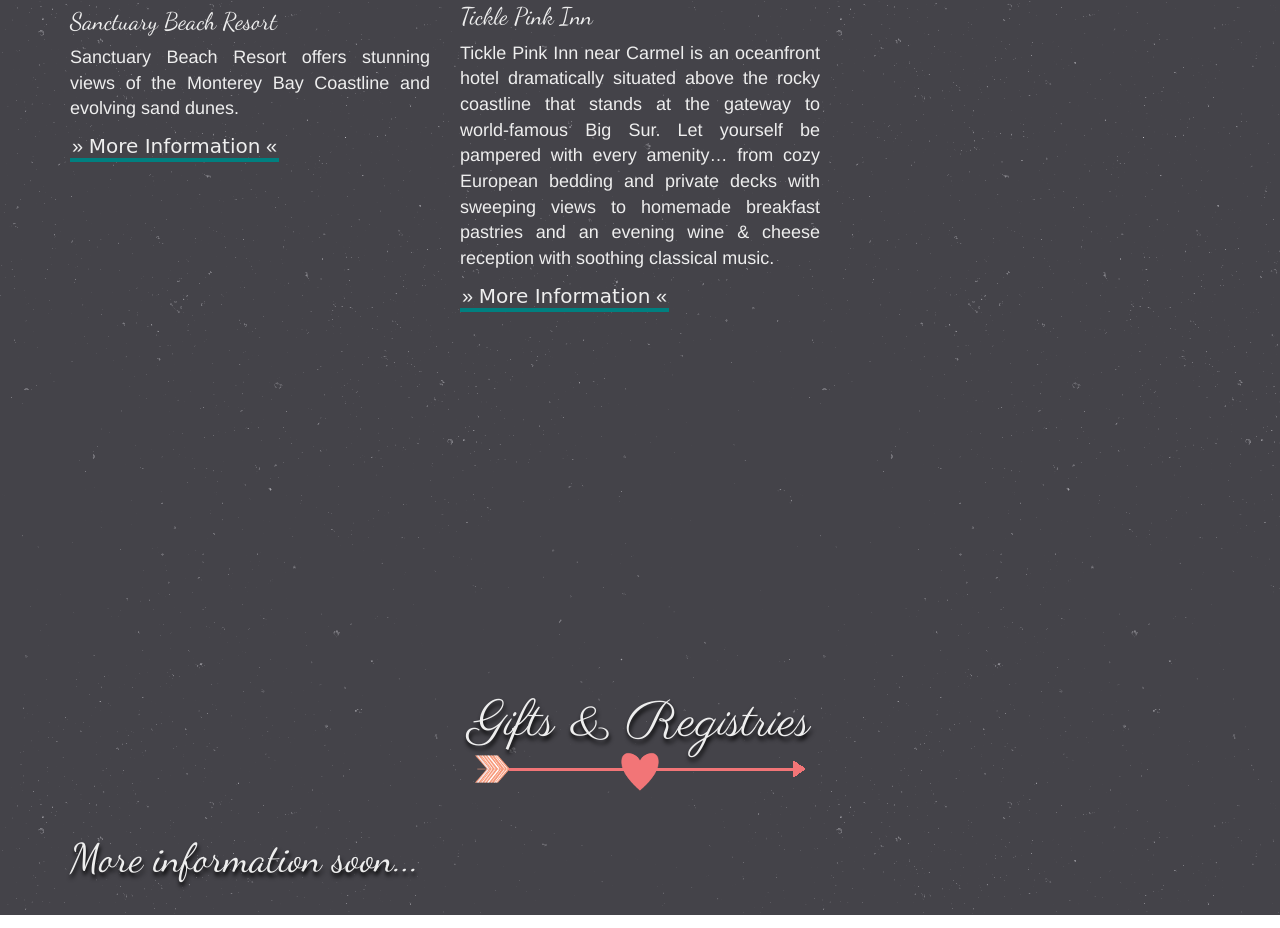
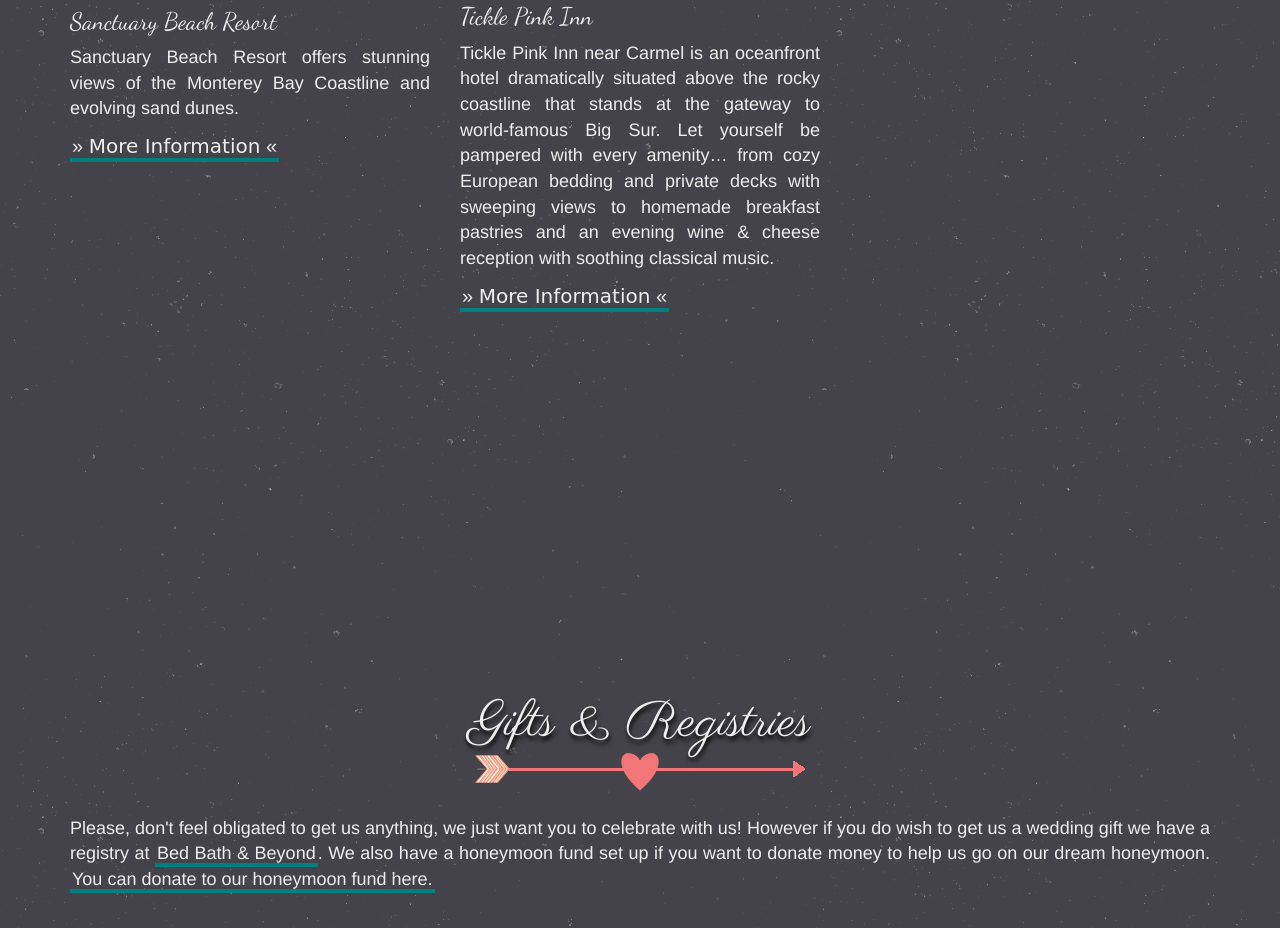
Before and after one commit to cooperq/awesomeweddingtime, a plain HTML site: page index.html in a window 1280 px wide. Shown: the part 10689-11617 px from the top of the page. Drawn offline with nearby package versions, Linux system fonts and the light colour scheme; a web font is replaced by a local one.

Commit message:
add registries

```diff
--- a/index.html
+++ b/index.html
@@ -342,7 +342,7 @@
       <div class='container'>
         <div class='row'>
           <div class='col-md-12'>
-            <h2>More information soon...</h2>
+            <p>Please, don't feel obligated to get us anything, we just want you to celebrate with us! However if you do wish to get us a wedding gift we have a registry at <a href='http://www.bedbathandbeyond.com/store/giftregistry/view_registry_guest.jsp?registryId=542213221&eventType=Wedding&pwsurl=' target=_blank title='Bloodbath and Beyond'>Bed Bath & Beyond</a>. We also have a honeymoon fund set up if you want to donate money to help us go on our dream honeymoon. <a href='http://www.honeyfund.com/wedding/cna2015' target=_blank>You can donate to our honeymoon fund here.</a>
           </div>
         </div>
       </div>
@@ -375,6 +375,3 @@
 TODO:
 * bay area—north bay activities
 * winery text
-* registries text
-* loading screen
-* fix header mobile
```
